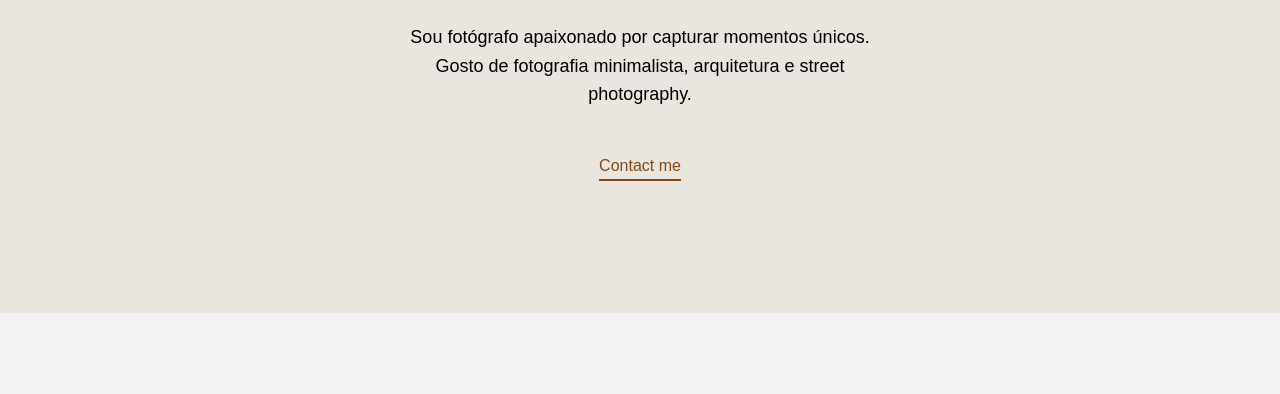
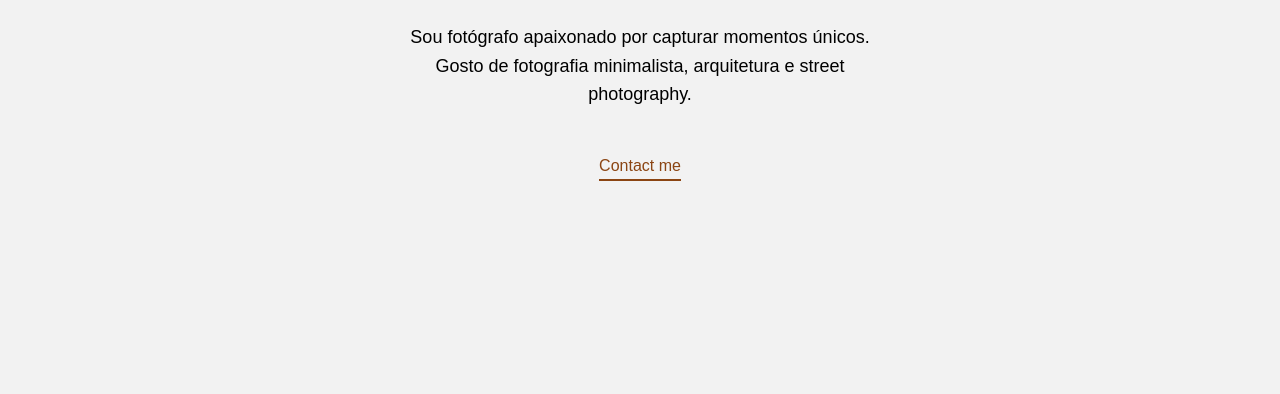
Before and after one commit to ruiisilva/portfolio, a plain HTML site: page sobre.html in a window 1280 px wide. Shown: the part 406-800 px from the top of the page. Drawn offline with Linux system fonts and the light colour scheme.

Commit message:
Update style.css

```diff
--- a/style.css
+++ b/style.css
@@ -55,7 +55,7 @@ align-items:center;
 justify-content:center;
 height:80vh;
 text-align:center;
-background:#e9e5df;
+background:#fffff;
 }
 
 .about h1{
```
